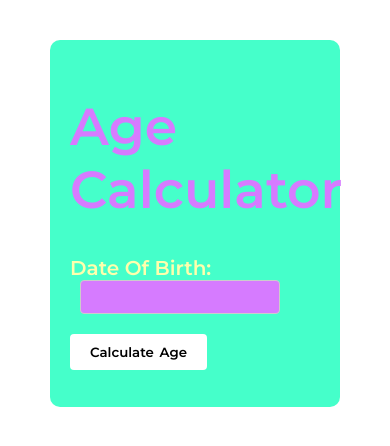
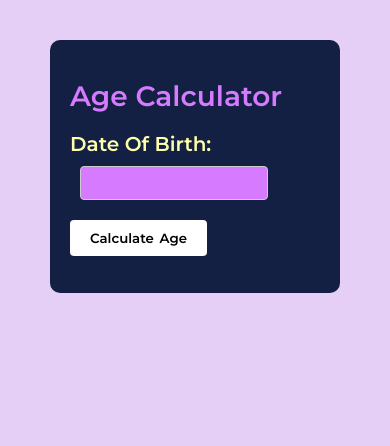
Before and after one commit to KavyaDatchayani/Age-Calculator, a website: page index.html in a window 390 px wide. Drawn offline with nearby package versions, Linux system fonts and the light colour scheme; a web font is replaced by a local one.

Commit message:
second commit

```diff
--- a/public/css/style.css
+++ b/public/css/style.css
@@ -2,17 +2,13 @@ body {
   padding: 0;
   margin: 0;
   font-family: "Montserrat", sans-serif;
+  background-color: #e5cff7;
 }
 .card {
   padding: 20px;
   margin: 40px 50px;
   border-radius: 10px;
-  background-color: #45ffca;
-}
-
-.card:hover {
-  box-shadow: 0 0 20px #45ffca;
-  transition: box-shadow 0.3s ease;
+  background-color: #132043;
 }
 
 label,
@@ -39,13 +35,11 @@ input[type="text"] {
   border: 1px solid #ccc;
   border-radius: 4px;
   box-sizing: border-box;
-  width: 200px;
   background-color: #d67bff;
 }
 
 button {
   font-family: "Montserrat", sans-serif;
-  /* font-size: 17px; */
   padding: 10px 20px;
   margin-top: 20px;
   background-color: #fff;
@@ -58,7 +52,9 @@ button {
 
 button:hover {
   background-color: #d67bff;
-  border-radius: 6px;
+  border-radius: 3px;
+  box-shadow: 0 0 5px #d67bff;
+  transition: box-shadow 0.3s ease;
 }
 
 p {
@@ -67,6 +63,9 @@ p {
 }
 
 @media (max-width: 768px) {
+  h1 {
+    font-size: 28px;
+  }
   label {
     font-size: 20px;
   }
@@ -74,4 +73,7 @@ p {
   p {
     font-size: 17px;
   }
+  input[type="text"] {
+    margin-top: 10px;
+  }
 }
```
